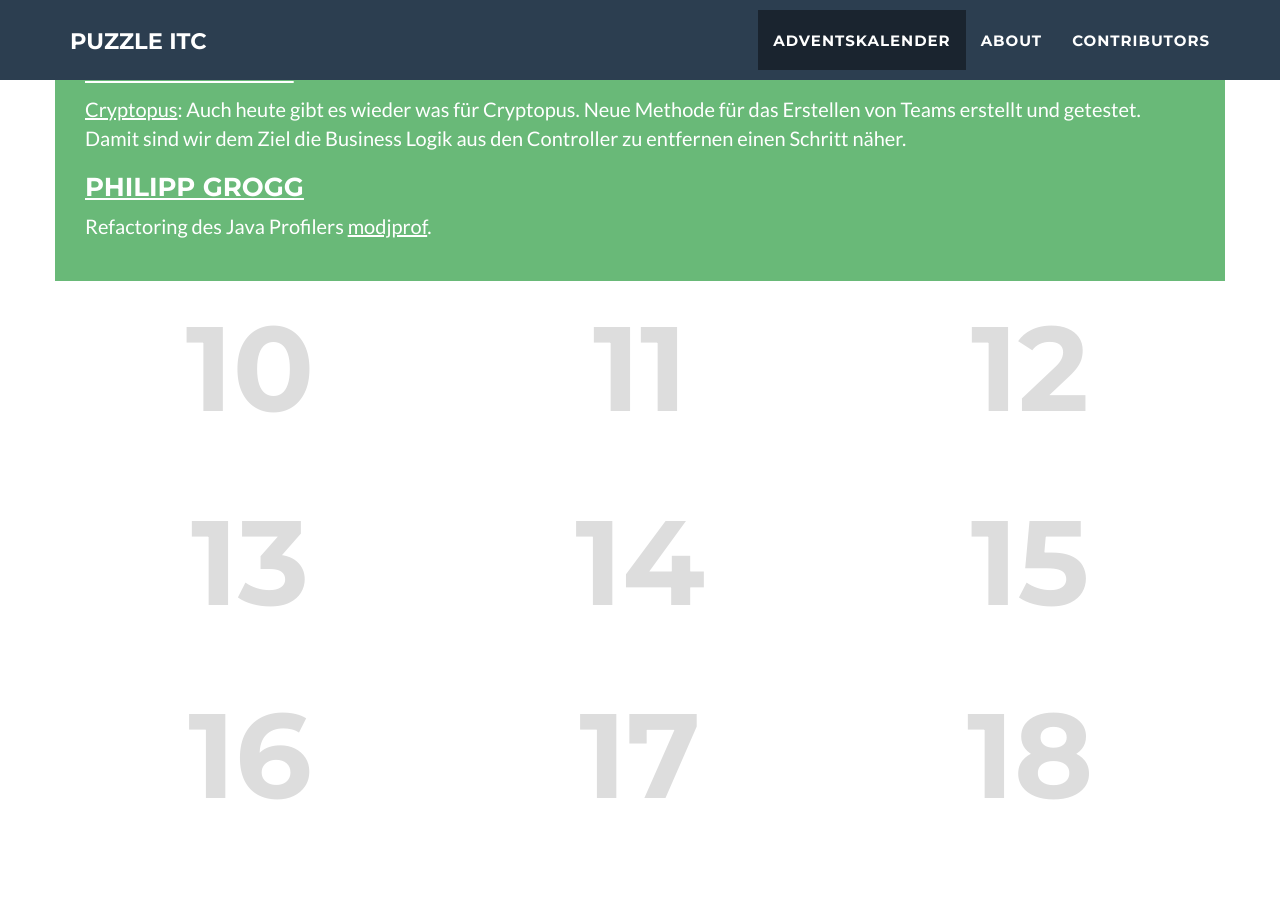
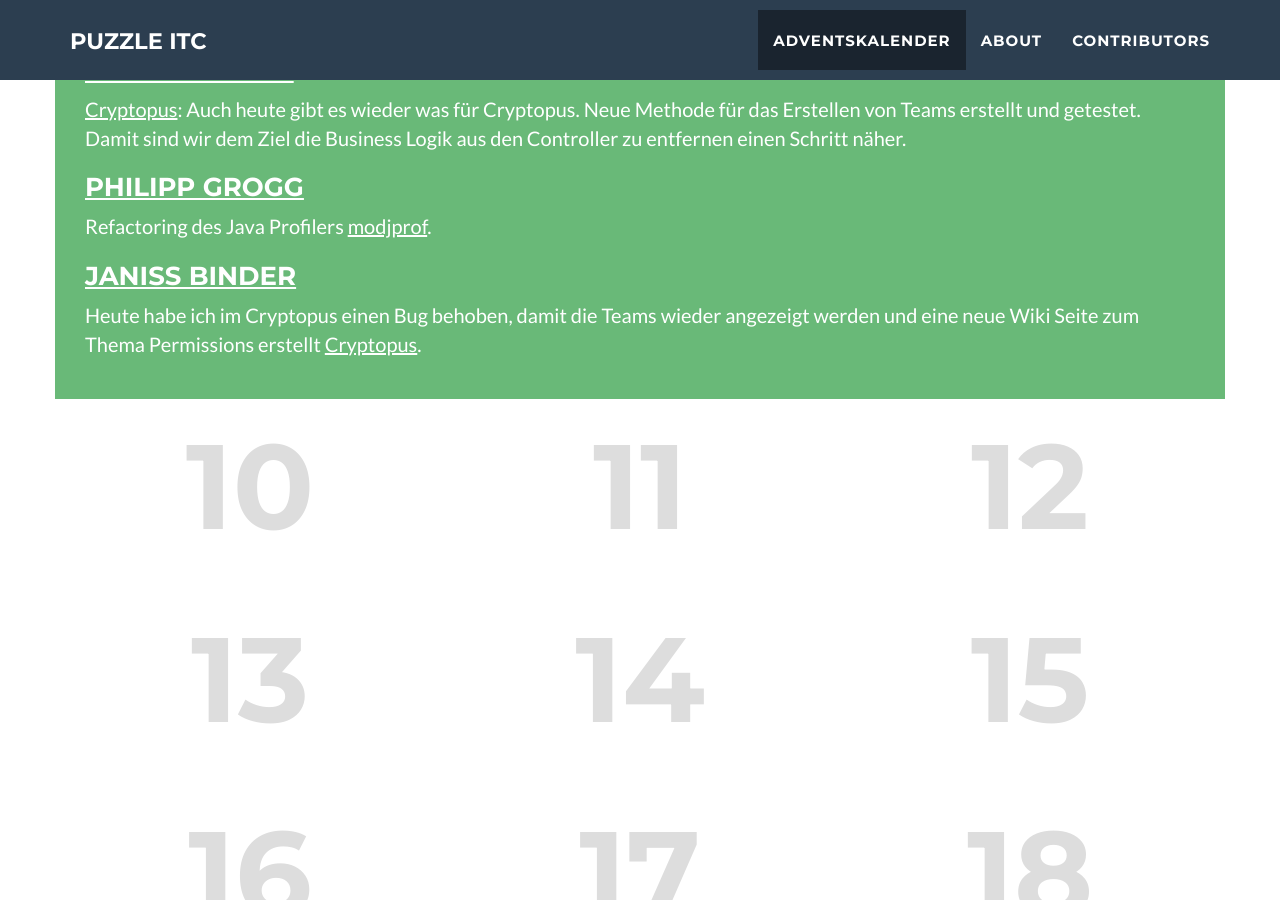
Before and after one commit to puzzle/opensource-advent-challenge-2015, a Jekyll site: the page built from index.html, in a window 1280 px wide and 900 px high, scrolled down 1987 px. Built offline with Jekyll 4.4.1, drawn with Linux system fonts in a browser that asks for light colours; nearby versions of some CDN libraries.

Commit message:
jbinder: day 7

```diff
--- a/_doors/07.markdown
+++ b/_doors/07.markdown
@@ -19,3 +19,6 @@ Ein Minicommit an mein prototyping framework. Autobinding funktioniert jetzt auc
 
 ### [Philipp Grogg](https://github.com/gro-gg)
 Refactoring des Java Profilers [modjprof](https://github.com/gro-gg/modjprof).
+
+### [Janiss Binder](https://github.com/janissbinder)
+Heute habe ich im Cryptopus einen Bug behoben, damit die Teams wieder angezeigt werden und eine neue Wiki Seite zum Thema Permissions erstellt [Cryptopus](https://github.com/puzzle/cryptopus).
```
